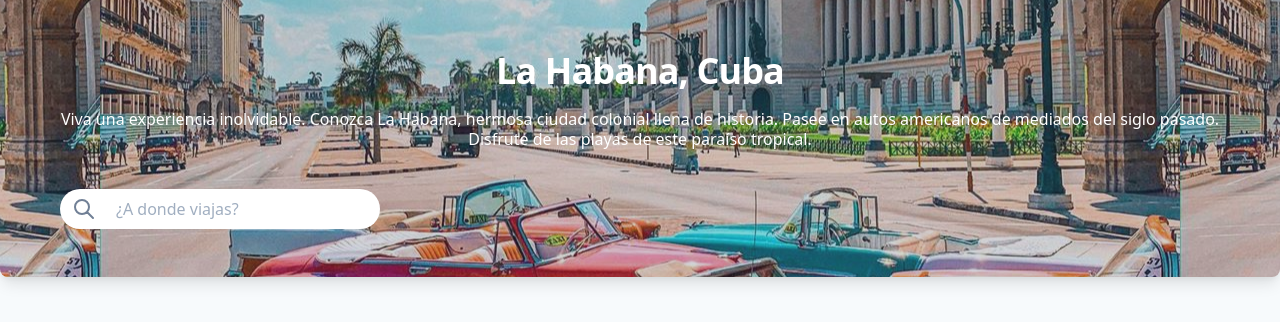
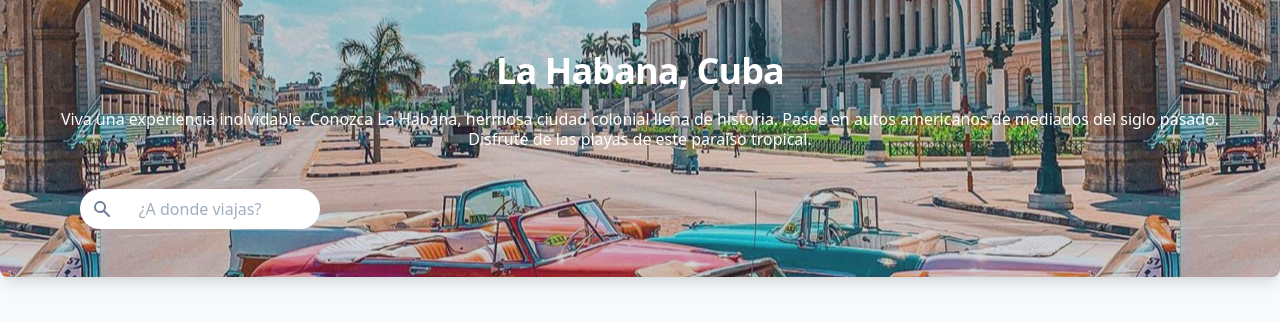
Before and after one commit to camallerystraveldev/camallerys-travel, a Next.js app: page / in a window 1280 px wide. Shown: the top 322 px of the page. Built offline with nearby package versions, Linux system fonts and the light colour scheme; what tailwindcss-filters would draw is missing.

Commit message:
change some stuff on hero section's search box

```diff
--- a/src/pages/home/hero.tsx
+++ b/src/pages/home/hero.tsx
@@ -1,15 +1,18 @@
-import SearchIcon from "src/icons/search";
+import SearchIconSM from "src/icons/heroicons/small/search";
 
 function SearchBox() {
   return (
-    <div className="bg-white flex px-3 py-2 rounded-full max-w-xs">
-      <div className="flex-grow-0 flex-shrink-0">
-        <SearchIcon className="h-6 w-6 text-gray-600" />
+    <div className="max-w-xs">
+      <div className="mx-auto w-3/4">
+        <div className="bg-white flex items-center justify-around px-3 py-2 rounded-full">
+          <SearchIconSM className="w-5 h-5 text-gray-600 flex-shrink-0" />
+          <input
+            placeholder="¿A donde viajas?"
+            className="flex-grow focus:outline-none text-gray-700 px-2 text-center min-w-0"
+          />
+          <div className="w-5 h-5 flex-shrink-0"></div>
+        </div>
       </div>
-      <input
-        placeholder="¿A donde viajas?"
-        className="flex-grow focus:outline-none text-gray-700 px-2 pl-5"
-      />
     </div>
   );
 }
@@ -31,7 +34,7 @@ function HeroSection() {
             </p>
           </div>
 
-          <div className="px-5 mt-10">
+          <div className="mt-10">
             <SearchBox />
           </div>
         </div>
```
